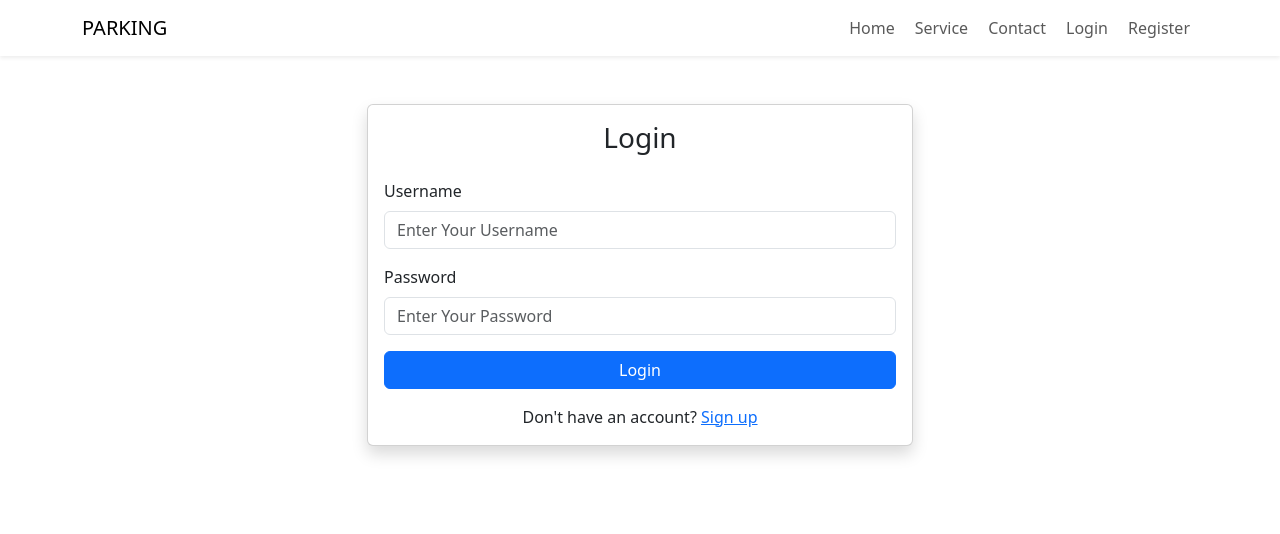
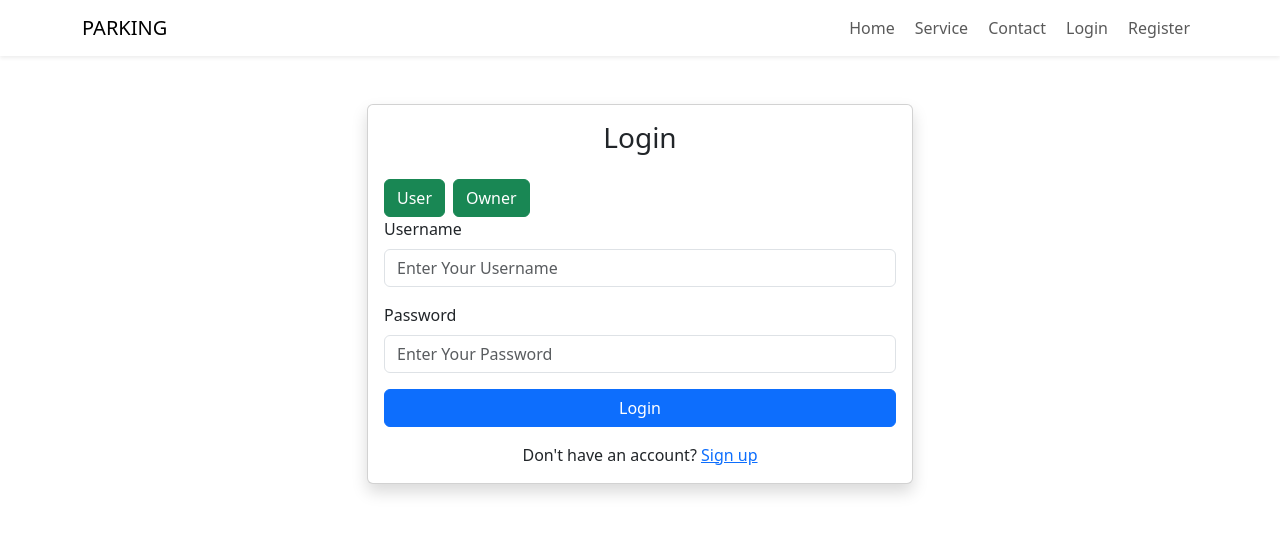
Before and after one commit to dipsarkersoft/front_parking, a React (Vite) app: page /login in a window 1280 px wide. Shown: the top 534 px of the page. Built offline with nearby package versions, Linux system fonts and the light colour scheme.

Commit message:
admin user

```diff
--- a/src/pages/LoginPage.jsx
+++ b/src/pages/LoginPage.jsx
@@ -1,60 +1,50 @@
-import React , {useEffect, useState} from 'react'
-import { Link, useNavigate } from 'react-router-dom';
-import toast from 'react-hot-toast'
-import { useAuth } from '../contex/useAuth.jsx';
+import React, { useEffect, useState } from "react";
+import { Link, useNavigate } from "react-router-dom";
+import toast from "react-hot-toast";
+import { useAuth } from "../contex/useAuth.jsx";
 
-
-
-
-
-export const LoginPage =  () => {
-
-    const navigate=useNavigate()
-    const {loginUser,role} =useAuth()
-
+export const LoginPage = () => {
+  const navigate = useNavigate();
+  const { loginUser, role } = useAuth();
 
   const [username, setUsername] = useState("");
   const [password, setPassword] = useState("");
-  const [loading,setLoading]=useState(false)
+  const [loading, setLoading] = useState(false);
 
-
-
-    const handleLogin = async (e) => {
-
-      e.preventDefault();
-
-      if(!username){
-        toast.error('Username Needed')
-      }
-     else if(!password){
-        toast.error('Password Needed')
-      }
-      else{
-
-        setLoading(true)
-      const res= await loginUser(username, password);
-      if(res){
-      setLoading(false)
+  const handleuser = async (e) => {
+    setUsername("user")
+    setPassword("12345ddd")
   }
 
-
+  const handleOwner = async (e) => {
+    setUsername("owner")
+    setPassword("12345ddd")
 
   }
 
+  const handleLogin = async (e) => {
+    e.preventDefault();
 
+    if (!username) {
+      toast.error("Username Needed");
+    } else if (!password) {
+      toast.error("Password Needed");
+    } else {
+      setLoading(true);
+      const res = await loginUser(username, password);
+      if (res) {
+        setLoading(false);
+      }
+    }
   };
 
   useEffect(() => {
-      if (role == 'User') {
-        navigate('/dashboard');
+    if (role == "User") {
+      navigate("/dashboard");
+    } else if (role == "Owner") {
+      navigate("/dashboard/Owner");
     }
-      else if (role == 'Owner') {
-        navigate('/dashboard/Owner');
-      }
-    }, [role,navigate]);
-
-
-
+  }, [role, navigate]);
 
   return (
     <div className="container mt-5">
@@ -62,18 +52,26 @@ export const LoginPage =  () => {
         <div className="col-md-6">
           <div className="card shadow">
             {
+              <div className="card-body">
+                <h3 className="text-center mb-4">Login</h3>
+                <div className="d-flex gap-2">
+
+                   <button
+                   className="btn btn-success"
+                   onClick={handleuser}
+
+                   >User</button>
+
+                   <button
+                   className="btn btn-success"
+                   onClick={handleOwner}
+                   >Owner</button>
+                </div>
 
 
-  <div className="card-body">
-                <h3 className="text-center mb-4">Login</h3>
                 <form>
-
-
-
                   <div className="mb-3">
-                    <label className="form-label">
-                      Username
-                    </label>
+                    <label className="form-label">Username</label>
                     <input
                       type="text"
                       className="form-control"
@@ -85,9 +83,7 @@ export const LoginPage =  () => {
                     />
                   </div>
                   <div className="mb-3">
-                    <label className="form-label">
-                      Password
-                    </label>
+                    <label className="form-label">Password</label>
                     <input
                       type="password"
                       className="form-control"
@@ -99,26 +95,22 @@ export const LoginPage =  () => {
                     />
                   </div>
 
-
-
-                  <button onClick={handleLogin} type="submit" className="btn btn-primary w-100">
+                  <button
+                    onClick={handleLogin}
+                    type="submit"
+                    className="btn btn-primary w-100"
+                  >
                     Login
                   </button>
                 </form>
                 <div className="text-center mt-3">
-
-                    Don't have an account? <Link  to={'/register'}> Sign up</Link>
-
+                  Don't have an account? <Link to={"/register"}> Sign up</Link>
                 </div>
               </div>
-
             }
-
-
-
           </div>
         </div>
       </div>
     </div>
-    )
-  }
+  );
+};
```
Lines whose indentation alone changed are shown as unchanged.
